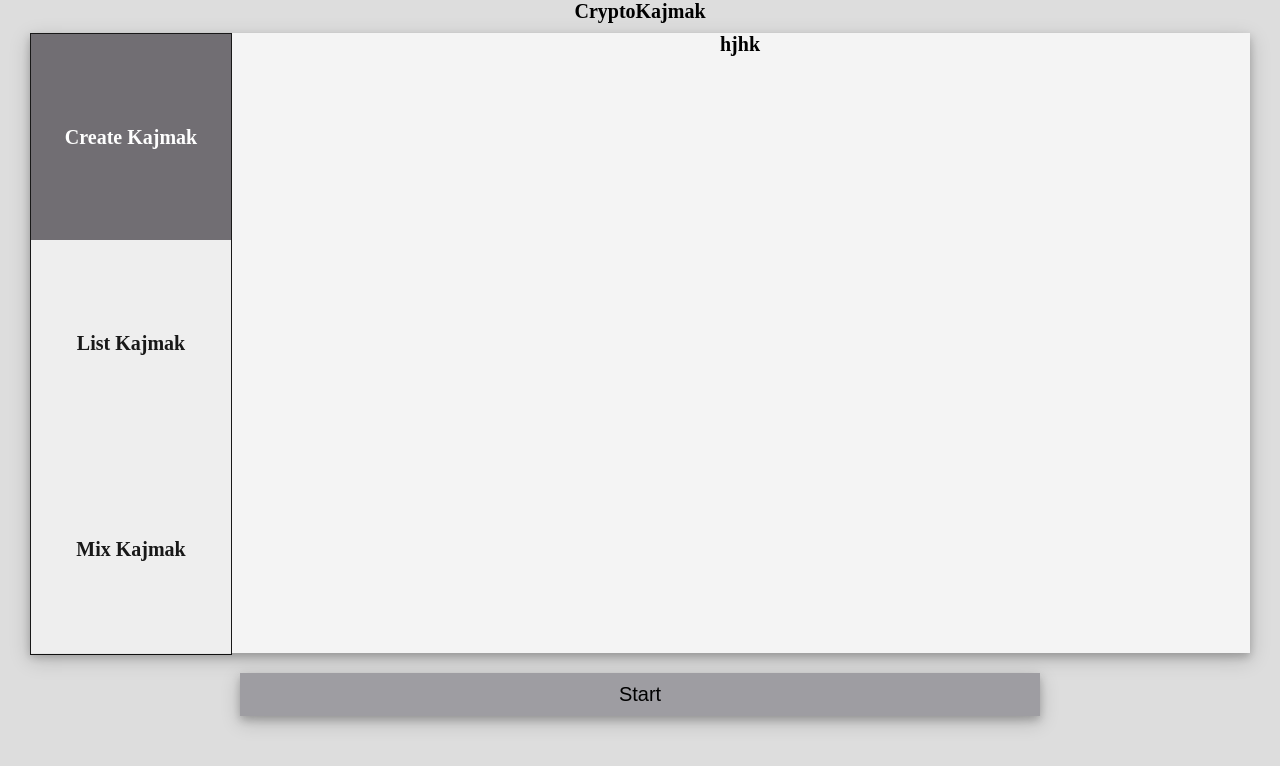
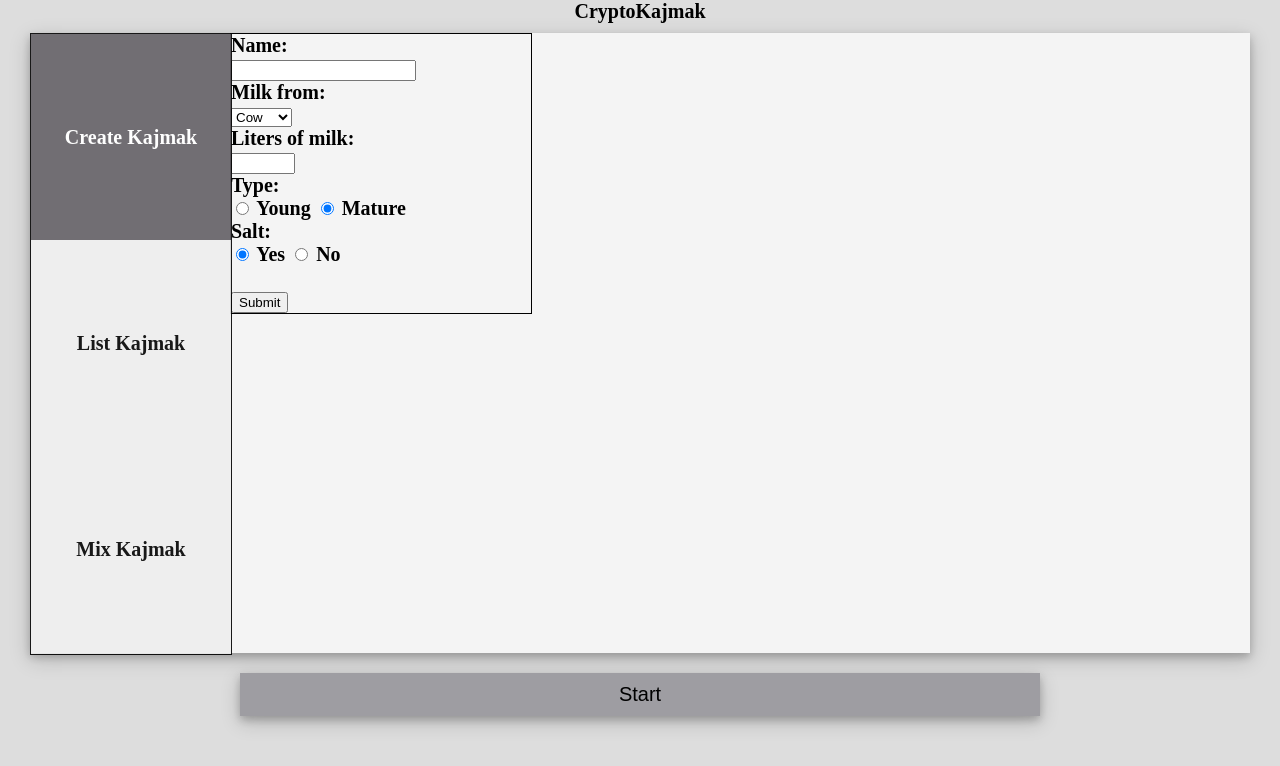
Before and after one commit to Stevalica/Crypto-kajmak, an Angular app: page /create in a window 1280 px wide. Shown: the top 766 px of the page. Built offline with nearby package versions, Linux system fonts and the light colour scheme.

Commit message:
Forma za kreiranje kajmaka

```diff
--- a/src/app/createKajmak/createKajmak.component.css
+++ b/src/app/createKajmak/createKajmak.component.css
@@ -39,3 +39,10 @@
     margin-left: 200px;
     height: 620px;
 }
+
+.form {
+    border: solid black 1px;
+    font-size: 20px;
+    text-align: left;
+    width: 300px;
+}
--- a/src/app/createKajmak/createKajmak.component.html
+++ b/src/app/createKajmak/createKajmak.component.html
@@ -4,5 +4,27 @@
         <a [routerLink]="['/list']">List Kajmak </a>
         <a [routerLink]="['/mix']">Mix Kajmak</a>
     </div>
-    <div class="right">hjhk</div>
+    <div class="right">
+        <form class="form">
+            Name: <br>
+            <input type="text" name="name" required> <br>
+            Milk from: <br>
+            <select>
+                <option value="cow">Cow</option>
+                <option value="sheep">Sheep</option>
+                <option value="goat">Goat</option>
+            </select> <br>
+            Liters of milk:<br>
+            <input type="number" name="liters" min="1" max="100" required><br>
+            Type:<br>
+            <input type="radio" name="type" value="young" checked> Young
+            <input type="radio" name="type" value="mature" checked> Mature <br>
+            Salt: <br>
+            <input type="radio" name="salt" value="yes" checked> Yes
+            <input type="radio" name="salt" value="no"> No
+            <br>
+            <br>
+            <input type="submit" value="Submit">
+        </form>
+    </div>
 </div>
```
